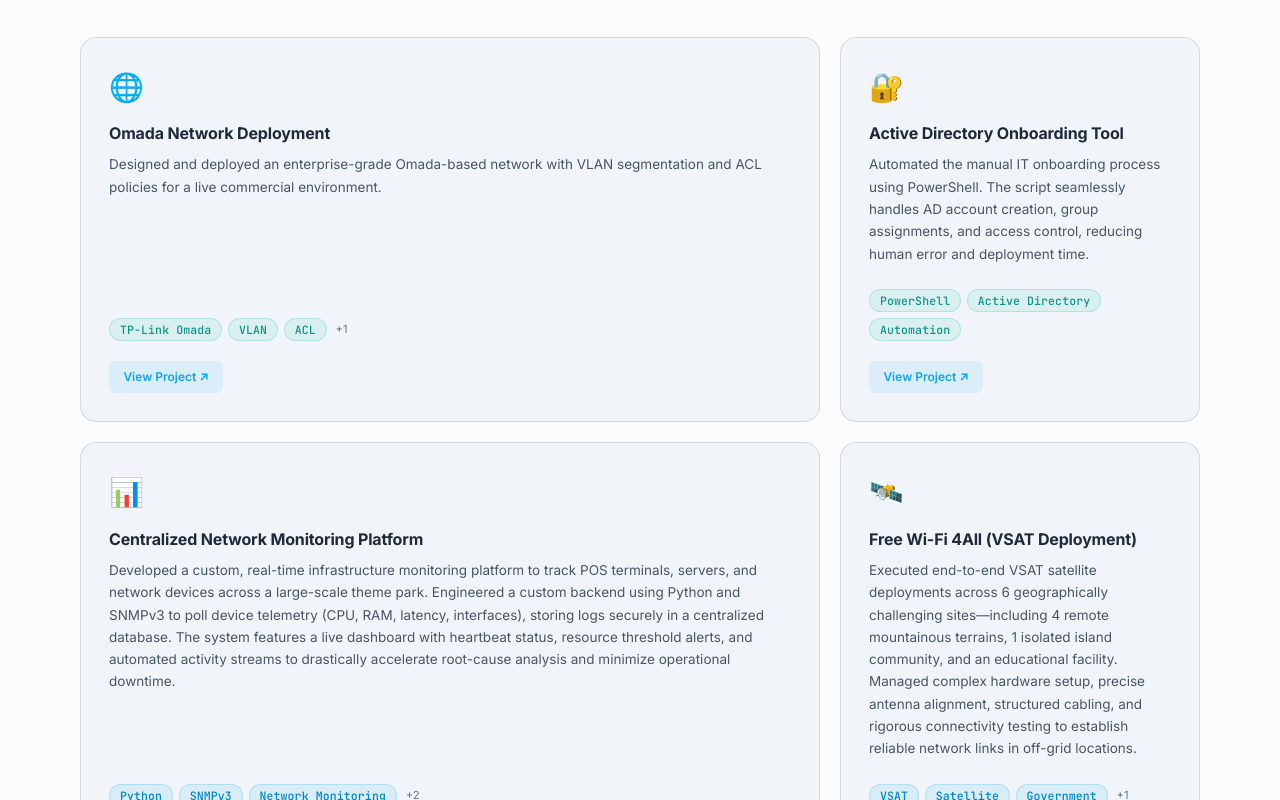
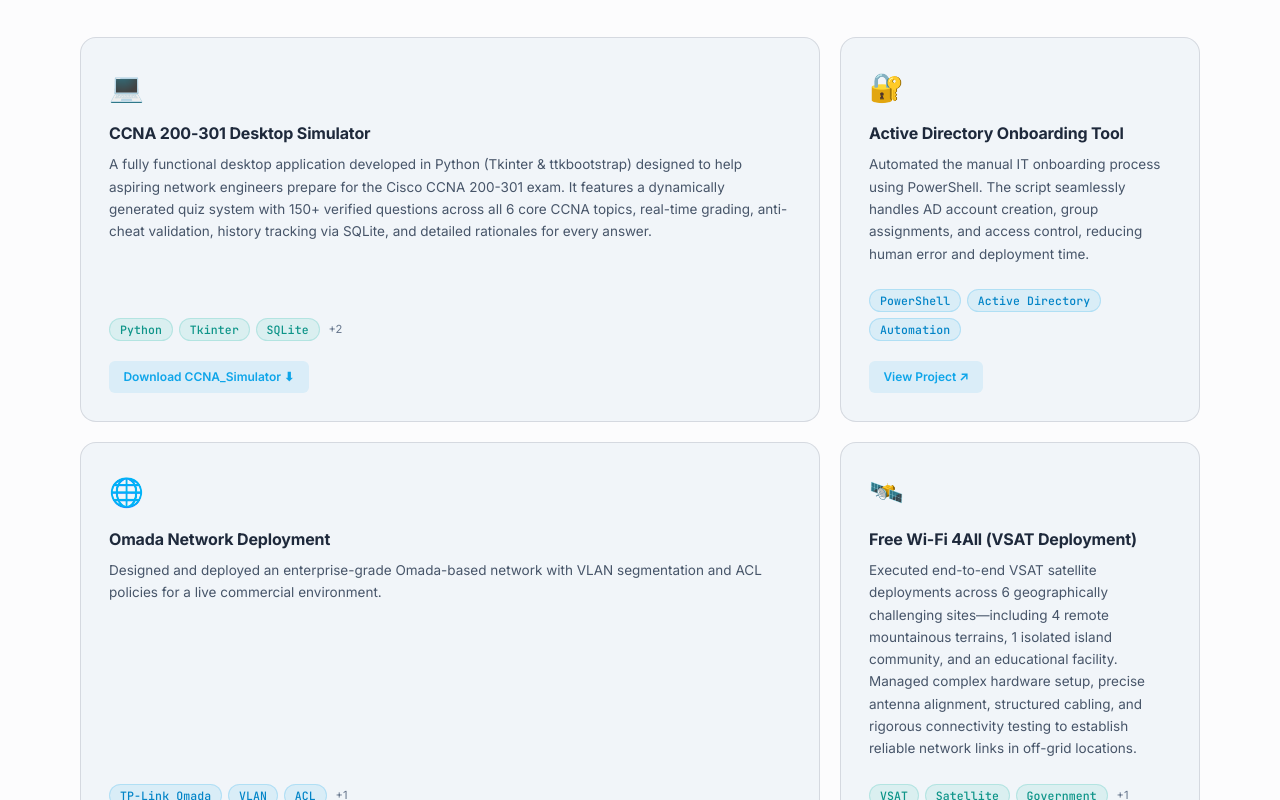
Before and after one commit to Markzcx/Portfolio, a React (Vite) app: page / in a window 1280 px wide. Shown: the part 3420-4220 px from the top of the page. Built offline with nearby package versions, Linux system fonts and the light colour scheme; the HTML template or start-up script is replaced by a standard one.

Commit message:
feat: Add CCNA 200-301 Simulator project with direct download

```diff
--- a/src/App.tsx
+++ b/src/App.tsx
@@ -11,6 +11,7 @@ const ciscoLogo = '/cisco.jpg'
 const portLogo = '/PORTLOGO.png'
 
 // Project Images
+const ccnaSim = '/ccna_sim.png'
 const omadaPic = '/omadapic.png'
 const ad1 = '/ad1.png'
 const ad2 = '/ad2.png'
@@ -146,6 +147,16 @@ const SKILL_GROUPS = [
 ]
 
 const PROJECTS = [
+  {
+    title: 'CCNA 200-301 Desktop Simulator',
+    description: 'A fully functional desktop application developed in Python (Tkinter & ttkbootstrap) designed to help aspiring network engineers prepare for the Cisco CCNA 200-301 exam. It features a dynamically generated quiz system with 150+ verified questions across all 6 core CCNA topics, real-time grading, anti-cheat validation, history tracking via SQLite, and detailed rationales for every answer.',
+    tags: ['Python', 'Tkinter', 'SQLite', 'PyInstaller', 'Desktop App'],
+    size: 'large',
+    icon: '💻',
+    images: [ccnaSim],
+    downloadLink: '/downloads/CCNA_Simulator.exe',
+  },
+
   {
     title: 'Omada Network Deployment',
     description: 'Designed and deployed an enterprise-grade Omada-based network with VLAN segmentation and ACL policies for a live commercial environment.',
@@ -1004,6 +1015,18 @@ function Projects() {
                       {project.tags.slice(0, 3).map((tag) => <Pill key={tag} label={tag} color={i % 2 === 0 ? 'teal' : 'blue'} />)}
                       {project.tags.length > 3 && <span style={{ fontSize: '0.7rem', color: 'var(--text-light)', alignSelf: 'center', marginLeft: '0.2rem' }}>+{project.tags.length - 3}</span>}
                     </div>
+                    {/* @ts-ignore */}
+                    {project.downloadLink ? (
+                      <a
+                        href={/* @ts-ignore */ project.downloadLink}
+                        download
+                        style={{ textDecoration: 'none', alignSelf: 'flex-start', display: 'inline-flex', alignItems: 'center', gap: '0.4rem', fontSize: '0.75rem', fontWeight: 600, color: 'var(--brand-main)', backgroundColor: 'var(--brand-bg)', border: 'none', padding: '0.45rem 0.9rem', borderRadius: '6px', cursor: 'pointer', transition: 'background 0.2s, color 0.2s' }}
+                        onMouseEnter={(e) => { (e.currentTarget as HTMLAnchorElement).style.backgroundColor = 'var(--border-main)' }}
+                        onMouseLeave={(e) => { (e.currentTarget as HTMLAnchorElement).style.backgroundColor = 'var(--brand-bg)' }}
+                      >
+                        Download CCNA_Simulator ⬇
+                      </a>
+                    ) : (
                       <button
                         onClick={() => handleOpenModal(project)}
                         style={{ alignSelf: 'flex-start', display: 'inline-flex', alignItems: 'center', gap: '0.4rem', fontSize: '0.75rem', fontWeight: 600, color: 'var(--brand-main)', backgroundColor: 'var(--brand-bg)', border: 'none', padding: '0.45rem 0.9rem', borderRadius: '6px', cursor: 'pointer', transition: 'background 0.2s, color 0.2s' }}
@@ -1012,6 +1035,7 @@ function Projects() {
                       >
                         View Project ↗
                       </button>
+                    )}
                   </div>
                 </div>
               )
```
Also changed, not shown: public/ccna_sim.png (added), 1 other file (tests, documents, lock files or other folders). Lines whose indentation alone changed are shown as unchanged.
